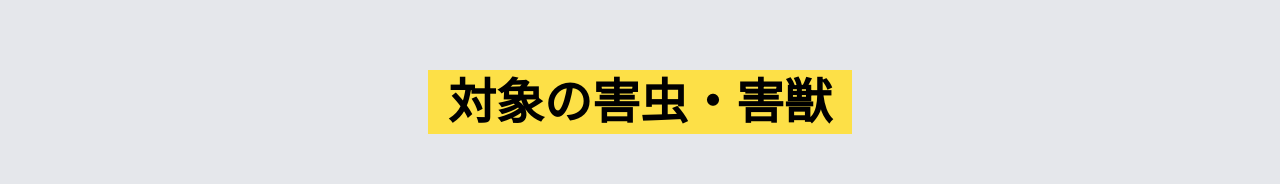
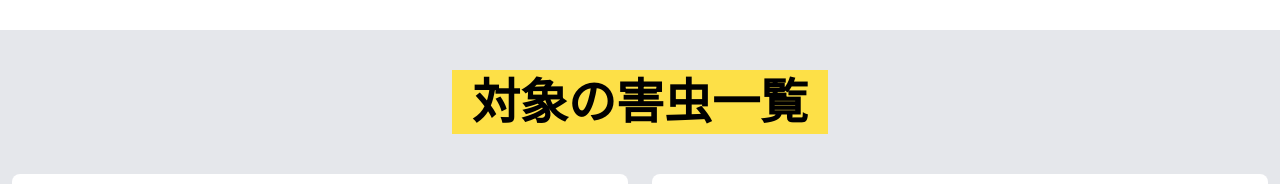
Before and after one commit to ss1119/gaityu-kujo-han, a React (Create React App) app: page / in a window 1280 px wide. Shown: the part 11396-11580 px from the top of the page. Built offline with nearby package versions, Linux system fonts and the light colour scheme.

Commit message:
fix components

```diff
--- a/src/components/parts/DescriptionPC.tsx
+++ b/src/components/parts/DescriptionPC.tsx
@@ -5,7 +5,7 @@ export const DescriptionPC = (props: DescriptionEntity) => {
   const images = props.damageImages.map((image, index) => {
     return (
       <div key={index} className="lg:w-44">
-        <img src={image} alt={"害虫・害獣による被害例：" + index + 1} />
+        <img src={image} alt={"害虫による被害例：" + index + 1} />
       </div>
     );
   });
@@ -44,7 +44,7 @@ export const DescriptionPC = (props: DescriptionEntity) => {
             <p className="border-b-2 border-black text-center font-bold">
               {props.name}
             </p>
-            <img src={props.animalImage} alt="害虫・害獣" />
+            <img src={props.animalImage} alt="害虫" />
             <p className="flex border-t-2 border-black text-center justify-center items-center text-sm font-bold">
               危険度：
               {risk}
--- a/src/components/parts/DescriptioniPhone.tsx
+++ b/src/components/parts/DescriptioniPhone.tsx
@@ -5,7 +5,7 @@ export const DescriptioniPhone = (props: DescriptionEntity) => {
   const images = props.damageImages.map((image, index) => {
     return (
       <div key={index} className="mx-1">
-        <img src={image} alt={"害虫・害獣による被害例：" + index + 1} />
+        <img src={image} alt={"害虫による被害例：" + index + 1} />
       </div>
     );
   });
@@ -44,7 +44,7 @@ export const DescriptioniPhone = (props: DescriptionEntity) => {
             <p className="border-b border-black text-center font-bold xs:text-xs md:text-2xl">
               {props.name}
             </p>
-            <img src={props.animalImage} alt="害虫・害獣" />
+            <img src={props.animalImage} alt="害虫" />
             <p className="flex border-t border-black text-center justify-center items-center text-sm font-bold xs:text-xs md:text-xl">
               危険度：
               {risk}
--- /dev/null
+++ b/src/components/parts/Examples.tsx
@@ -0,0 +1,21 @@
+export const Examples = () => {
+  return (
+    <div>
+      <img
+        src="assets/examples/example1.webp"
+        className="w-full"
+        alt="ゴキブリ駆除 施工例"
+      />
+      <img
+        src="assets/examples/example2.webp"
+        className="w-full"
+        alt="トコジラミ駆除 施工例"
+      />
+      <img
+        src="assets/examples/example3.webp"
+        className="w-full"
+        alt="スズメバチ駆除 施工例"
+      />
+    </div>
+  );
+};
--- a/src/components/parts/Explain.tsx
+++ b/src/components/parts/Explain.tsx
@@ -1,6 +1,6 @@
 export const Explain = () => {
   return (
-    <div className="flex flex-col items-center bg-white">
+    <div className="flex flex-col items-center bg-white md:pb-5 lg:pb-10">
       <div className="flex justify-center px-2 items-center">
         <img
           src="assets/home-protector.webp"
--- a/src/components/templates/Descriptions.tsx
+++ b/src/components/templates/Descriptions.tsx
@@ -29,8 +29,8 @@ export const Descriptions = () => {
   });
   return (
     <div className="flex flex-col items-center bg-gray-200 pb-3 lg:pb-8">
-      <div className="flex justify-center items-center p-2 my-3 font-bold bg-yellow-300 text-xl xs:text-base xs:py-1 md:text-4xl md:px-4 md:my-5 lg:px-5 lg:my-20 lg:text-5xl">
-        対象の害虫・害獣
+      <div className="flex justify-center items-center p-2 my-3 font-bold bg-yellow-300 text-xl xs:text-base xs:py-1 md:text-4xl md:px-4 md:my-5 lg:px-5 lg:my-10 lg:text-5xl">
+        対象の害虫一覧
       </div>
       <div className="xl:grid xl:grid-cols-2">{descriptions}</div>
     </div>
--- a/src/components/views/Home.tsx
+++ b/src/components/views/Home.tsx
@@ -5,12 +5,12 @@ import { Header } from "../parts/Header";
 import { Damage } from "../templates/Damage";
 import { Descriptions } from "../templates/Descriptions";
 import { Explain } from "../parts/Explain";
-import { Movie } from "../templates/Movie";
 import { Neglect } from "../templates/Neglect";
 import { Reason } from "../templates/Reason";
 import { RequestFlow } from "../templates/RequestFlow";
 import { Review } from "../templates/Review";
 import { Pages } from "../templates/Pages";
+import { Examples } from "../parts/Examples";
 
 export const Home = () => {
   return (
@@ -18,8 +18,8 @@ export const Home = () => {
       <Header />
       <Pages />
       <Explain />
-      <Movie />
       <Descriptions />
+      <Examples />
       <Estimate />
       <RequestFlow />
       <Reason />
```
